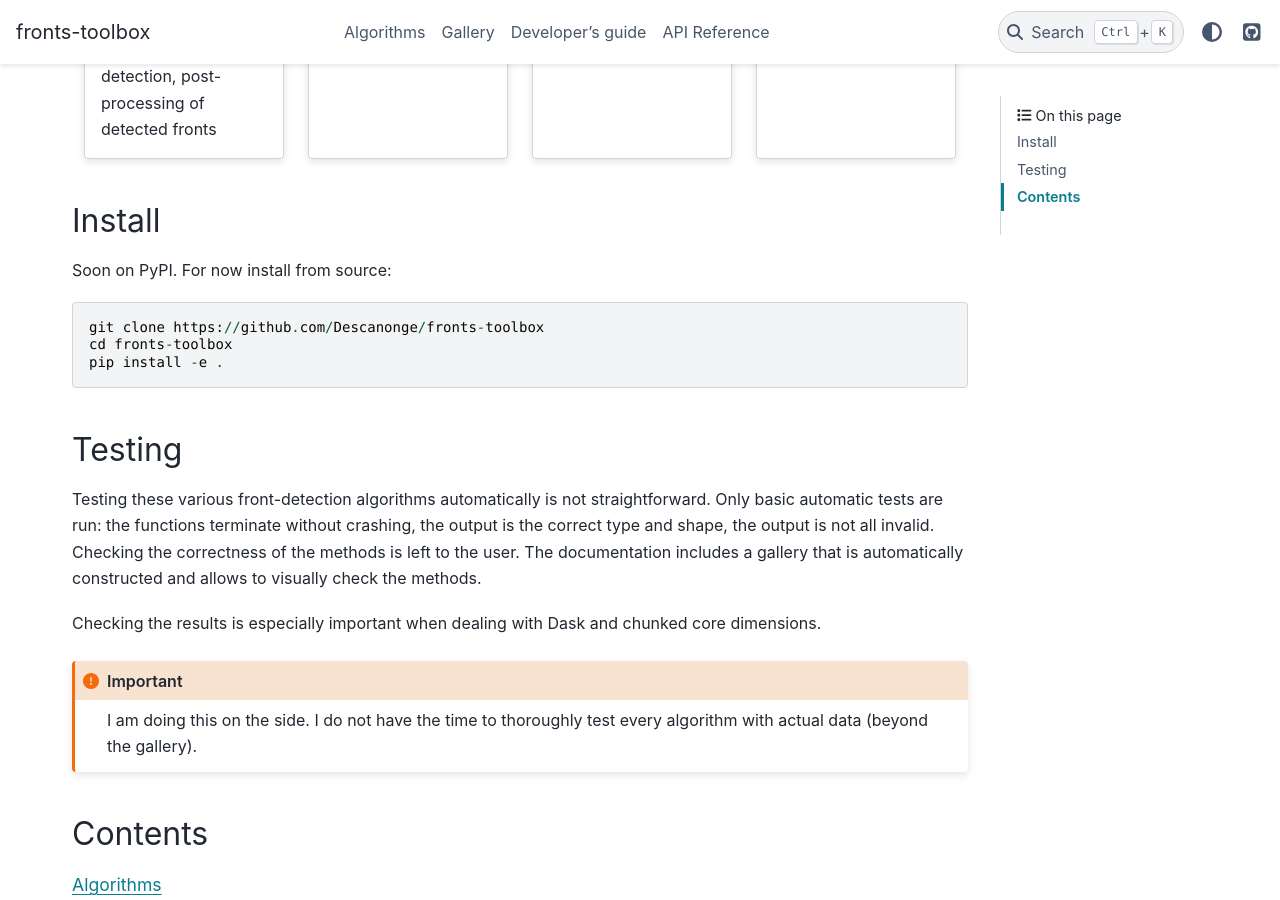
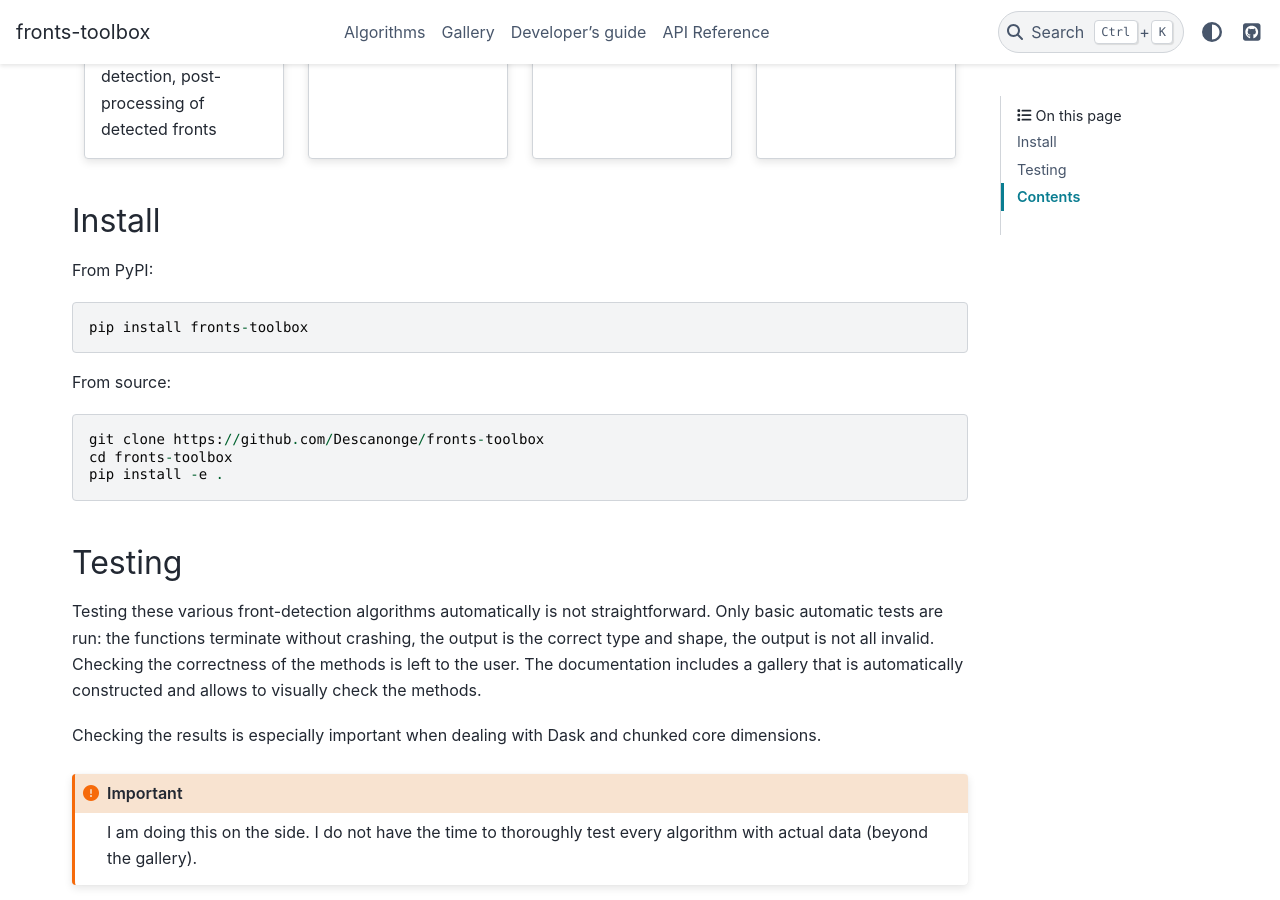
Before and after one commit to Descanonge/fronts-toolbox, a Sphinx documentation site: the page built from docs/index.rst, in a window 1280 px wide and 900 px high, scrolled down 530 px. Built offline with Sphinx 7.4.7 and the PyData theme 0.15.4, drawn with Linux system fonts in a browser that asks for light colours.

```diff
--- a/docs/index.rst
+++ b/docs/index.rst
@@ -51,7 +51,11 @@ while benefiting from automatic testing and documentation.
 Install
 =======
 
-Soon on PyPI. For now install from source::
+From PyPI::
+
+  pip install fronts-toolbox
+
+From source::
 
    git clone https://github.com/Descanonge/fronts-toolbox
    cd fronts-toolbox
```
Also changed, not shown: README.md (+7 -1 lines).
